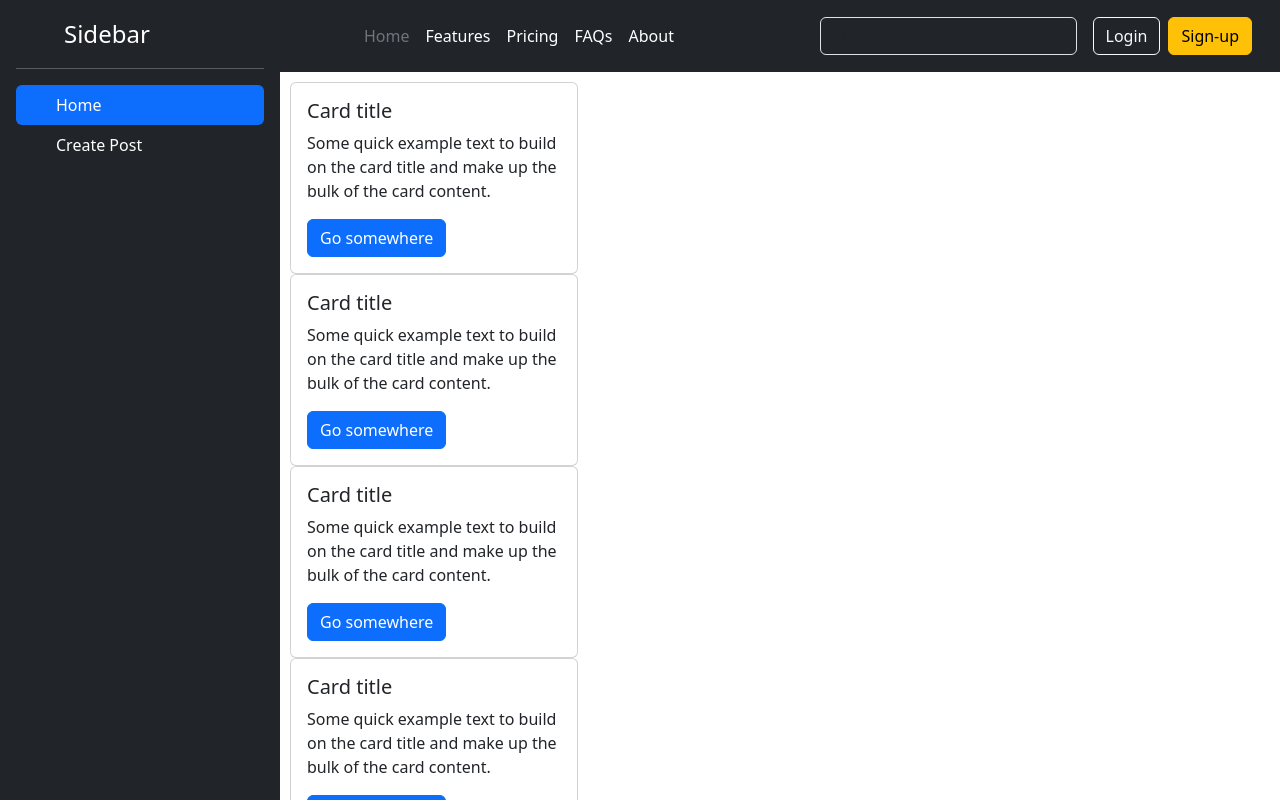
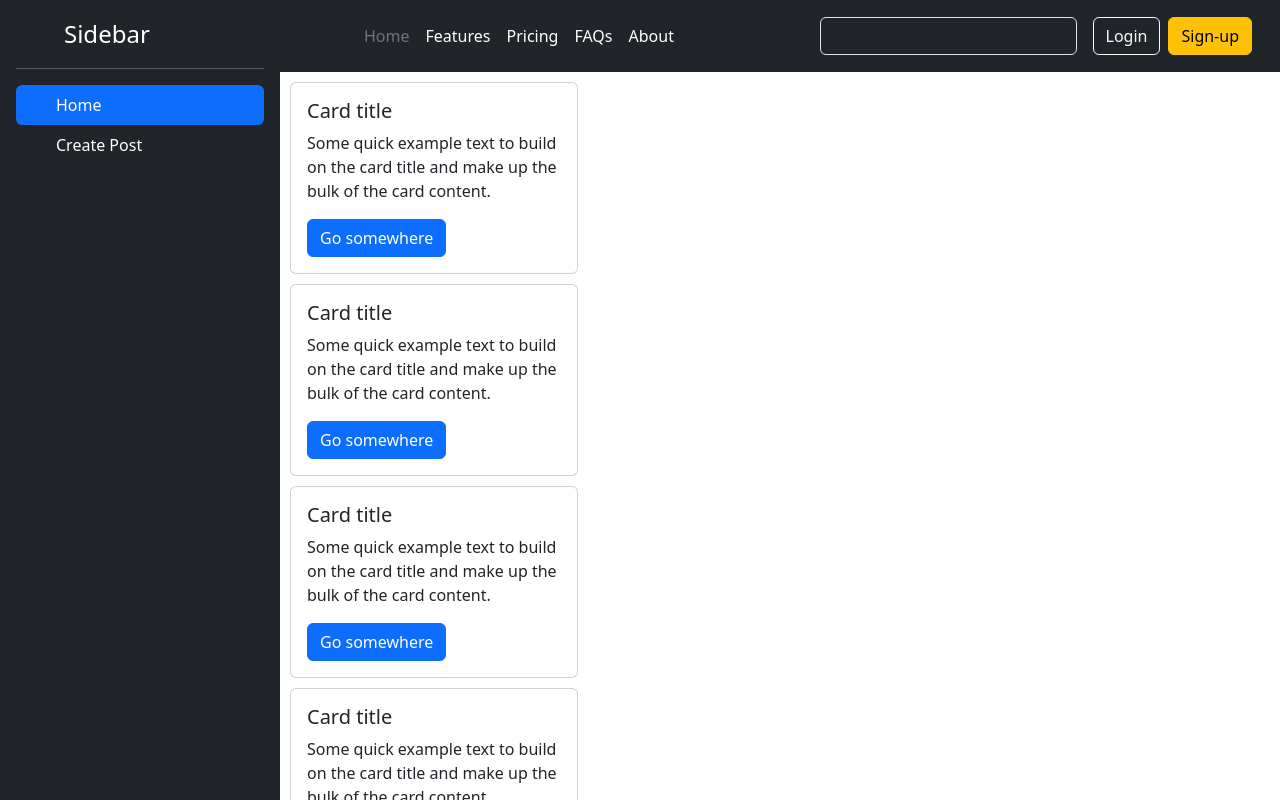
Before and after one commit to sarojmaharjan561/socialme, a React (Vite) app: page / in a window 1280 px wide. Shown: the top 800 px of the page. Built offline with nearby package versions, Linux system fonts and the light colour scheme.

Commit message:
added margin in post component

```diff
--- a/src/components/Post.jsx
+++ b/src/components/Post.jsx
@@ -1,6 +1,6 @@
 const Post = () => {
 	return (
-		<div className="card" style={{ width: '18rem' }}>
+		<div className="card" style={{ width: '18rem', marginBottom: '10px' }}>
 			<div className="card-body">
 				<h5 className="card-title">Card title</h5>
 				<p className="card-text">
```
